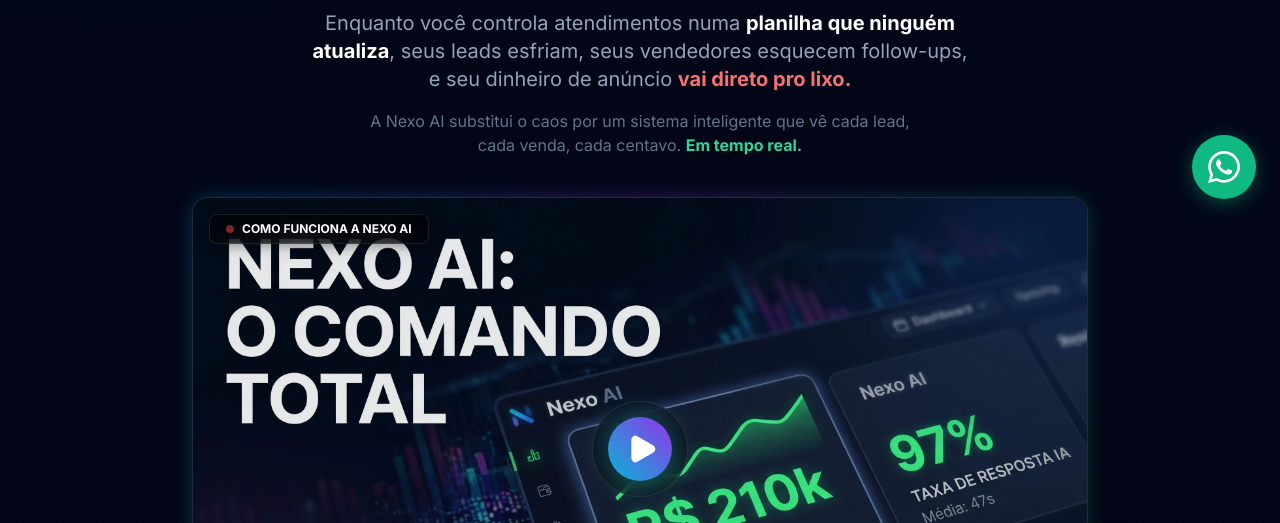
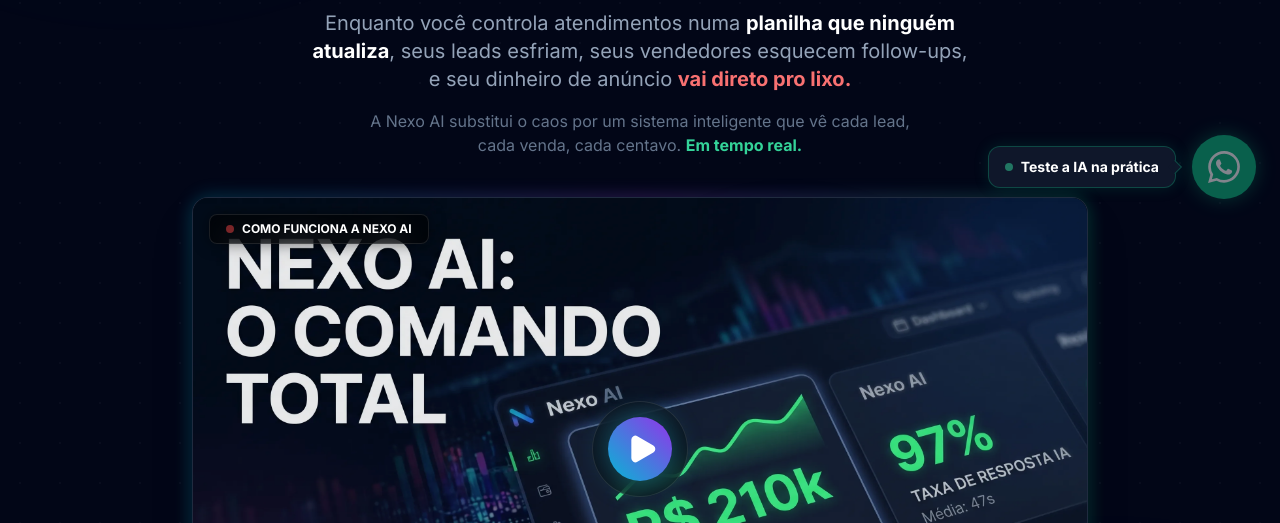
Before and after one commit to glgames1506-afk/nexoai-app, a plain HTML site: page index.html in a window 1280 px wide. Shown: the part 577-1100 px from the top of the page. Drawn offline with nearby package versions, Linux system fonts and the light colour scheme.

Commit message:
feat(cta): upgrade whatsapp button to interactive AI test lead magnet

```diff
--- a/index.html
+++ b/index.html
@@ -1628,14 +1628,23 @@
 
   </main>
 
-  <!-- Botão Flutuante do WhatsApp (Fallback de Conversão B2B) -->
-  <a href="https://wa.me/5585997546957?text=Ol%C3%A1%2C%20tenho%20interesse%20na%20Licen%C3%A7a%20da%20Nexo%20AI.%20Podemos%20falar%3F" target="_blank" rel="noopener" class="fixed bottom-6 right-6 z-[60] bg-emerald-500 hover:bg-emerald-400 text-white p-4 rounded-full shadow-[0_4px_20px_rgba(16,185,129,0.4)] transition-all duration-300 hover:scale-110 group flex items-center justify-center">
-    <svg class="w-8 h-8" fill="currentColor" viewBox="0 0 24 24" xmlns="http://www.w3.org/2000/svg">
-      <path d="M17.472 14.382c-.297-.149-1.758-.867-2.03-.967-.273-.099-.471-.148-.67.15-.197.297-.767.966-.94 1.164-.173.199-.347.223-.644.075-.297-.15-1.255-.463-2.39-1.475-.883-.788-1.48-1.761-1.653-2.059-.173-.297-.018-.458.13-.606.134-.133.298-.347.446-.52.149-.174.198-.298.298-.497.099-.198.05-.371-.025-.52-.075-.149-.669-1.612-.916-2.207-.242-.579-.487-.5-.669-.51a12.8 12.8 0 0 0-.57-.01c-.198 0-.52.074-.792.372-.272.297-1.04 1.016-1.04 2.479 0 1.462 1.065 2.875 1.213 3.074.149.198 2.096 3.2 5.077 4.487.709.306 1.262.489 1.694.625.712.227 1.36.195 1.871.118.571-.085 1.758-.719 2.006-1.413.248-.694.248-1.289.173-1.413-.074-.124-.272-.198-.57-.347m-5.421 7.403h-.004a9.87 9.87 0 0 1-5.031-1.378l-.361-.214-3.741.982.998-3.648-.235-.374a9.86 9.86 0 0 1-1.51-5.26c.001-5.45 4.436-9.884 9.888-9.884 2.64 0 5.122 1.03 6.988 2.898a9.825 9.825 0 0 1 2.893 6.994c-.003 5.45-4.437 9.884-9.885 9.884m8.413-18.297A11.815 11.815 0 0 0 12.05 0C5.495 0 .16 5.335.157 11.892c0 2.096.547 4.142 1.588 5.945L.057 24l6.305-1.654a11.882 11.882 0 0 0 5.683 1.448h.005c6.554 0 11.89-5.335 11.893-11.893a11.821 11.821 0 0 0-3.48-8.413z"/>
-    </svg>
-    <span class="absolute right-14 bg-white text-slate-900 text-xs font-bold px-3 py-1.5 rounded-lg shadow-lg opacity-0 group-hover:opacity-100 transition-opacity whitespace-nowrap pointer-events-none">
-      Falar com Especialista
+  <!-- Botão Flutuante do WhatsApp (Teste da IA) -->
+  <a href="https://wa.me/5585997546957?text=Ol%C3%A1%21%20Quero%20testar%20o%20atendimento%20da%20Nexo%20AI%20na%20pr%C3%A1tica." target="_blank" rel="noopener" class="fixed bottom-6 right-6 z-[60] group flex items-center justify-end gap-4">
+
+    <!-- Tooltip sempre visível no Desktop -->
+    <span class="hidden sm:flex bg-slate-900 border border-emerald-500/30 text-white text-sm font-bold px-4 py-2.5 rounded-xl shadow-[0_0_15px_rgba(16,185,129,0.15)] items-center gap-2 relative transition-transform duration-300 group-hover:-translate-x-1">
+      <span class="w-2 h-2 rounded-full bg-emerald-400 animate-pulse"></span>
+      Teste a IA na prática
+      <!-- Seta indicativa -->
+      <span class="absolute top-1/2 -right-[5px] -translate-y-1/2 w-2.5 h-2.5 bg-slate-900 border-t border-r border-emerald-500/30 rotate-45"></span>
     </span>
+
+    <!-- Botão Ícone -->
+    <div class="bg-emerald-500 hover:bg-emerald-400 text-white p-4 rounded-full shadow-[0_0_20px_rgba(16,185,129,0.5)] animate-pulse hover:animate-none transition-all duration-300 hover:scale-110 flex items-center justify-center">
+      <svg class="w-8 h-8" fill="currentColor" viewBox="0 0 24 24" xmlns="http://www.w3.org/2000/svg">
+        <path d="M17.472 14.382c-.297-.149-1.758-.867-2.03-.967-.273-.099-.471-.148-.67.15-.197.297-.767.966-.94 1.164-.173.199-.347.223-.644.075-.297-.15-1.255-.463-2.39-1.475-.883-.788-1.48-1.761-1.653-2.059-.173-.297-.018-.458.13-.606.134-.133.298-.347.446-.52.149-.174.198-.298.298-.497.099-.198.05-.371-.025-.52-.075-.149-.669-1.612-.916-2.207-.242-.579-.487-.5-.669-.51a12.8 12.8 0 0 0-.57-.01c-.198 0-.52.074-.792.372-.272.297-1.04 1.016-1.04 2.479 0 1.462 1.065 2.875 1.213 3.074.149.198 2.096 3.2 5.077 4.487.709.306 1.262.489 1.694.625.712.227 1.36.195 1.871.118.571-.085 1.758-.719 2.006-1.413.248-.694.248-1.289.173-1.413-.074-.124-.272-.198-.57-.347m-5.421 7.403h-.004a9.87 9.87 0 0 1-5.031-1.378l-.361-.214-3.741.982.998-3.648-.235-.374a9.86 9.86 0 0 1-1.51-5.26c.001-5.45 4.436-9.884 9.888-9.884 2.64 0 5.122 1.03 6.988 2.898a9.825 9.825 0 0 1 2.893 6.994c-.003 5.45-4.437 9.884-9.885 9.884m8.413-18.297A11.815 11.815 0 0 0 12.05 0C5.495 0 .16 5.335.157 11.892c0 2.096.547 4.142 1.588 5.945L.057 24l6.305-1.654a11.882 11.882 0 0 0 5.683 1.448h.005c6.554 0 11.89-5.335 11.893-11.893a11.821 11.821 0 0 0-3.48-8.413z"/>
+      </svg>
+    </div>
   </a>
 
 
```
